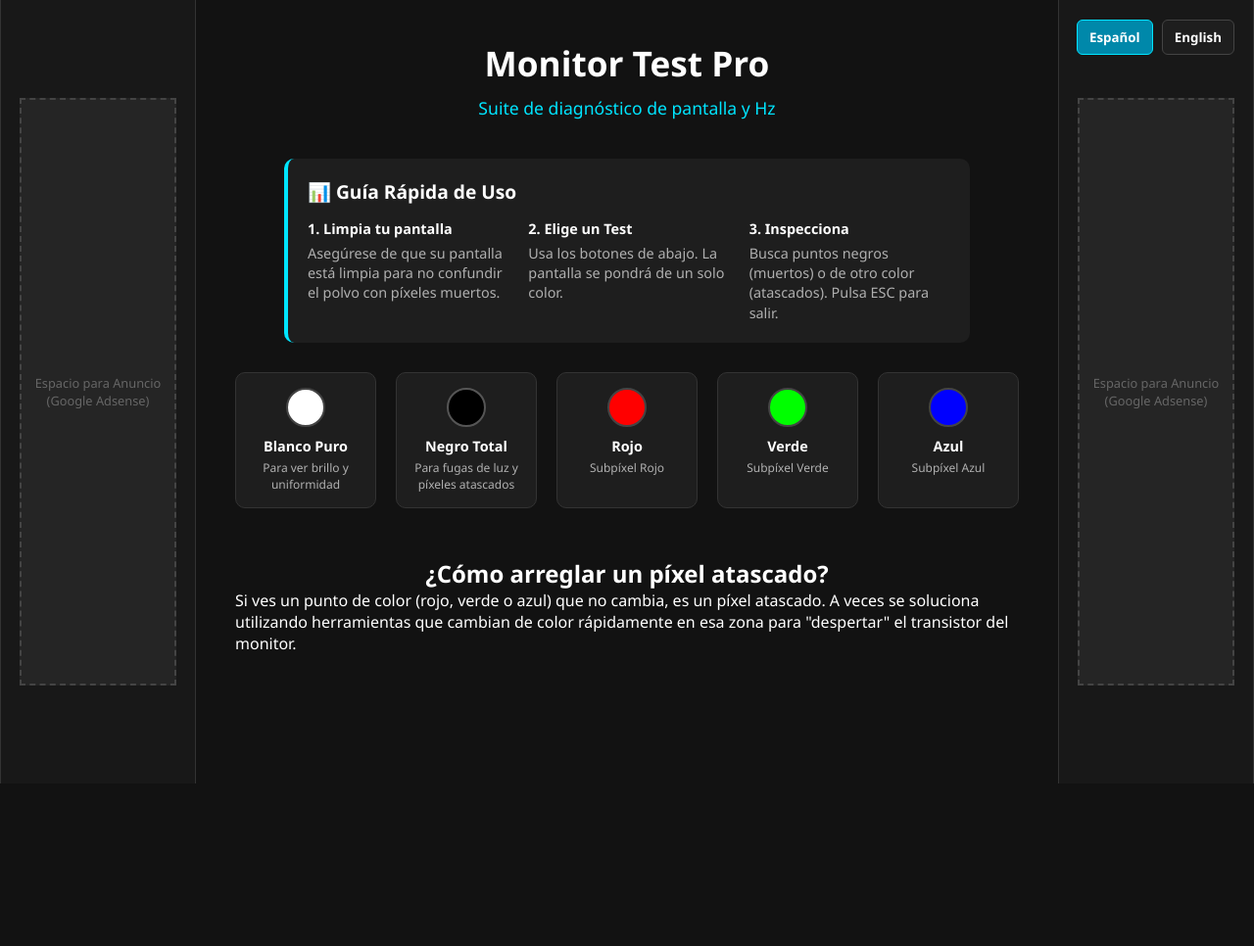
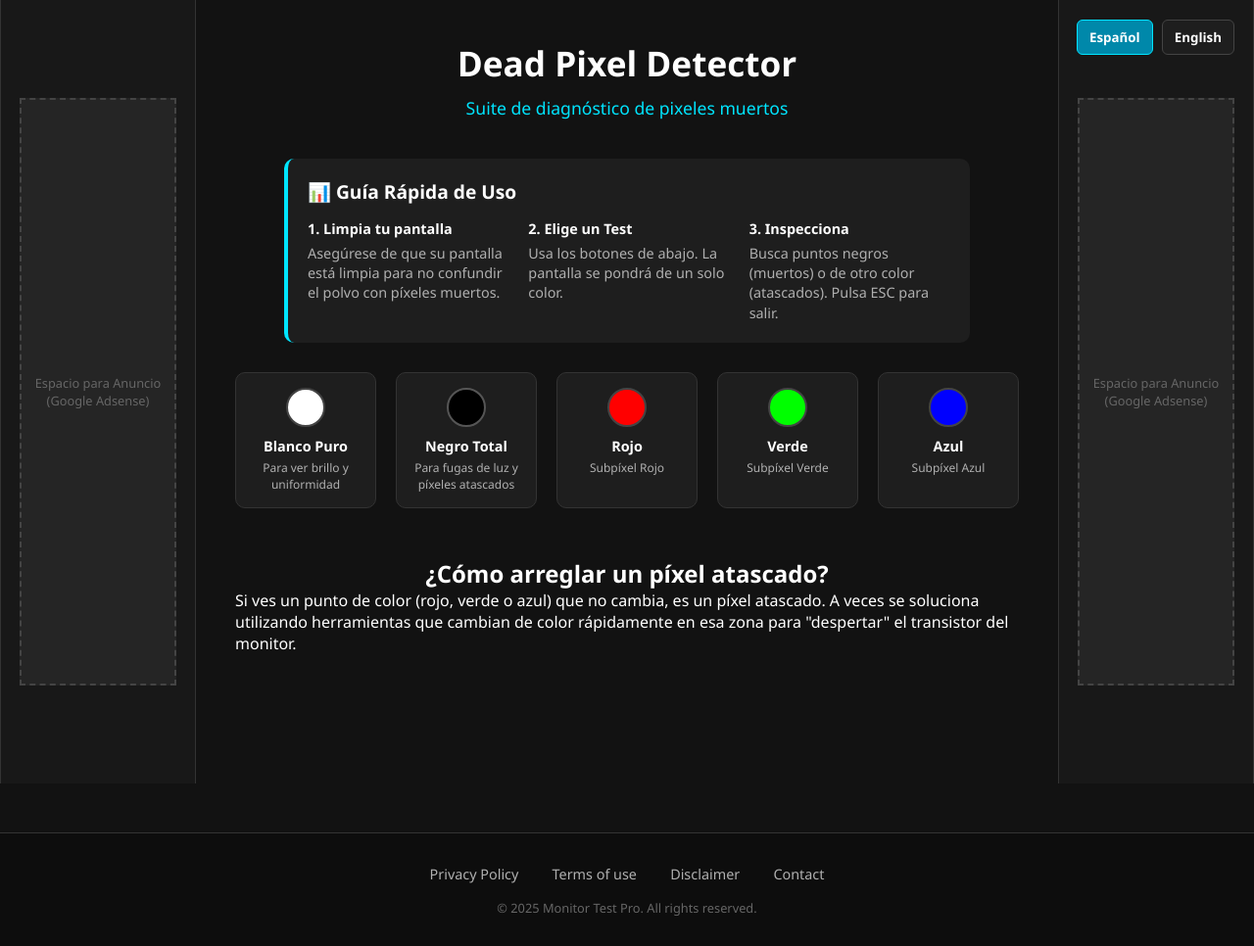
Before and after one commit to deadpixeldetector/deadpixeldetector.github.io, a plain HTML site: page index.html in a window 1280 px wide. Shown: the whole page at 98% size. Before the commit the page ends 800 px from the top, so only its background shows below. Drawn offline with Linux system fonts and the light colour scheme.

Commit message:
Update index.html

```diff
--- a/index.html
+++ b/index.html
@@ -1,14 +1,9 @@
 <!DOCTYPE html>
 <html lang="es">
 <head>
-
-
-<script async src="https://pagead2.googlesyndication.com/pagead/js/adsbygoogle.js?client=ca-pub-7772491444345825"
-     crossorigin="anonymous"></script>
-
     <meta charset="UTF-8">
     <meta name="viewport" content="width=device-width, initial-scale=1.0">
-    <title data-i18n="meta-title">Monitor Test Pro - Herramienta de Calidad de Pantalla</title>
+    <title data-i18n="meta-title">Dead Pixel Detector - Dead pixel test tool.</title>
     <meta name="description" data-i18n="meta-description" content="Verifica la calidad de tu monitor, encuentra píxeles muertos y mide tus Hz reales.">
     <style>
         /* --- CONFIGURACIÓN BASE --- */
@@ -106,6 +101,39 @@
         .language-selector button.active {
             border-color: var(--accent);
             background: #0088aa;
+        }
+
+         /* --- FOOTER (NUEVO) --- */
+        .site-footer {
+            width: 100%;
+            background-color: #0d0d0d; /* Un poco más oscuro */
+            padding: 30px 20px;
+            border-top: 1px solid #333;
+            text-align: center;
+            margin-top: 50px;
+        }
+
+        .footer-content {
+            max-width: 1000px;
+            margin: 0 auto;
+        }
+
+        .footer-links a {
+            color: var(--text-muted);
+            text-decoration: none;
+            margin: 0 15px;
+            font-size: 0.9rem;
+            transition: color 0.2s;
+        }
+
+        .footer-links a:hover {
+            color: var(--accent);
+        }
+
+        .footer-text {
+            margin-top: 15px;
+            font-size: 0.8rem;
+            color: #666;
         }
 
         /* --- CAJA DE HZ --- */
@@ -249,25 +277,6 @@
         }
 
     </style>
-
-
-
-
-
-
-
-
-
-
-
-
-
-
-
-
-
-
-
 </head>
 <body>
 
@@ -292,8 +301,8 @@
         <main class="content-area">
 
             <header>
-                <h1 data-i18n="h1-title">Monitor Test Pro</h1>
-                <p class="subtitle" data-i18n="h1-subtitle">Suite de diagnóstico de pantalla y Hz</p>
+                <h1 data-i18n="h1-title">Dead Pixel Detector</h1>
+                <p class="subtitle" data-i18n="h1-subtitle">Suite de diagnóstico de pixel muerto</p>
             </header>
 
             <!-- <div class="hz-card">
@@ -356,7 +365,6 @@
             </article>
 
         </main>
-
         <aside class="ad-sidebar right">
             <div class="ad-placeholder">
                 <span data-i18n="ad-slot">Espacio para Anuncio (Google Adsense)</span>
@@ -369,14 +377,29 @@
         <div id="exit-hint" data-i18n="exit-hint">Presiona ESC o haz Clic para salir</div>
     </div>
 
+
+    <footer class="site-footer">
+        <div class="footer-content">
+            <div class="footer-links">
+                <a href="privacy.html" data-i18n="footer-privacy">Privacy Policy</a>
+                <a href="terms.html" data-i18n="footer-terms">Terms of use</a>
+                <a href="disclaimer.html" data-i18n="footer-disclaimer">Disclaimer</a>
+                <a href="mailto:deadpixeldetector@proton.me" data-i18n="footer-contact">Contact</a>
+            </div>
+            <p class="footer-text" data-i18n="footer-copyright">
+                © 2025 Monitor Test Pro. All rights reserved.
+            </p>
+        </div>
+    </footer>
+
     <script>
         // --- 1. DICCIONARIO DE TRADUCCIONES ---
         const translations = {
             'es': {
-                'meta-title': 'Monitor Test Pro - Herramienta de Calidad de Pantalla',
-                'meta-description': 'Verifica la calidad de tu monitor, encuentra píxeles muertos y mide tus Hz reales.',
-                'h1-title': 'Monitor Test Pro',
-                'h1-subtitle': 'Suite de diagnóstico de pantalla y Hz',
+                'meta-title': 'Dead Pixel Detector - Herramienta de diagnostico de pixel muerto',
+                'meta-description': 'Verifica la calidad de tu monitor, encuentre píxeles muertos.',
+                'h1-title': 'Dead Pixel Detector',
+                'h1-subtitle': 'Suite de diagnóstico de pixeles muertos',
                 'hz-label': 'Tasa de Refresco Real',
                 'guide-title': '📊 Guía Rápida de Uso',
                 'step1-title': '1. Limpia tu pantalla',
@@ -403,10 +426,10 @@
                 'ad-slot': 'Espacio para Anuncio (Google Adsense)'
             },
             'en': {
-                'meta-title': 'Monitor Test Pro - Screen Quality Tool',
+                'meta-title': 'Dead Pixel Detector - Screen Quality Tool',
                 'meta-description': 'Check your monitor quality, find dead pixels, and measure your real Hz.',
-                'h1-title': 'Monitor Test Pro',
-                'h1-subtitle': 'Screen and Hz Diagnostic Suite',
+                'h1-title': 'Dead Pixel Detector',
+                'h1-subtitle': 'Dead pixel test tool.',
                 'hz-label': 'Real Refresh Rate',
                 'guide-title': '📊 Quick Use Guide',
                 'step1-title': '1. Clean your screen',
@@ -536,5 +559,10 @@
             }
         });
     </script>
+
+
+
+
+
 </body>
 </html>
```
